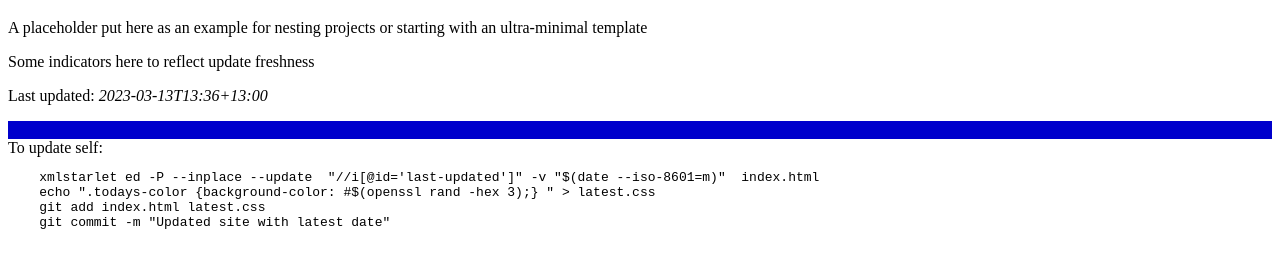
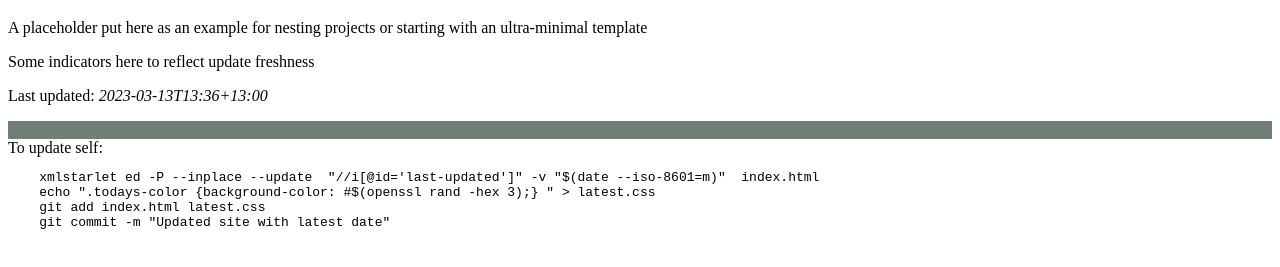
Before and after one commit to dman-coders/sample-html, a plain HTML site: page index.html in a window 1280 px wide. Shown: the part 61-328 px from the top of the page. Drawn offline with Linux system fonts and the light colour scheme.

Commit message:
Updated site with latest date

```diff
--- a/latest.css
+++ b/latest.css
@@ -1,4 +1 @@
-
-.todays-color {
-    background-color: #0000CC;
-}
+.todays-color {background-color: #6f7f76;}
```
